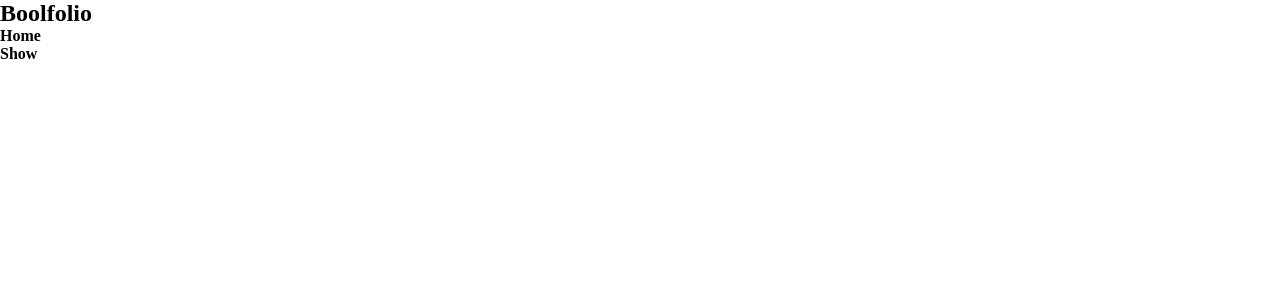
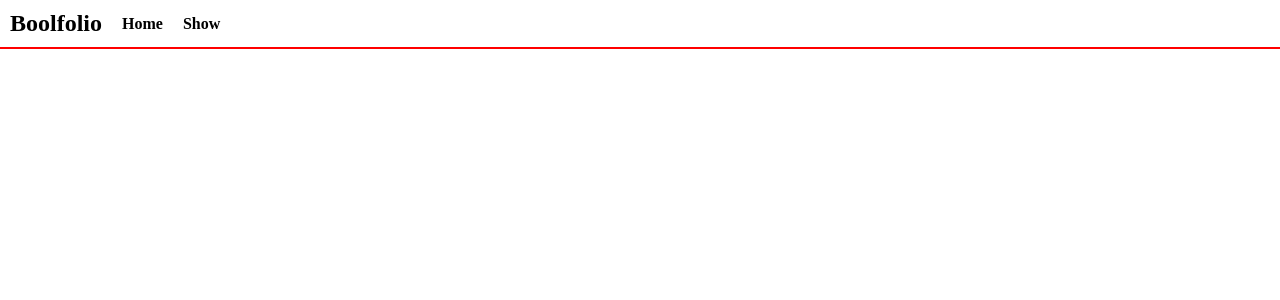
Before and after one commit to DanieleErcoli243/vite-boolfolio, a Vue app: page / in a window 1280 px wide. Shown: the top 300 px of the page. Built offline with nearby package versions, Linux system fonts and the light colour scheme.

Commit message:
added style to the navbar

```diff
--- a/src/assets/scss/_generics.scss
+++ b/src/assets/scss/_generics.scss
@@ -0,0 +1,23 @@
+// intestazione
+
+header {
+    padding: 10px;
+    border-bottom: 2px solid red;
+}
+
+// barra di navigazione
+nav {
+    display: flex;
+    align-items: center;
+    justify-content: flex-start;
+    gap: 20px;
+}
+
+// lista coi pulsanti di navigazione
+
+ul {
+    list-style-type: none;
+    display: flex;
+    align-items: center;
+    gap: 20px;
+}
```
